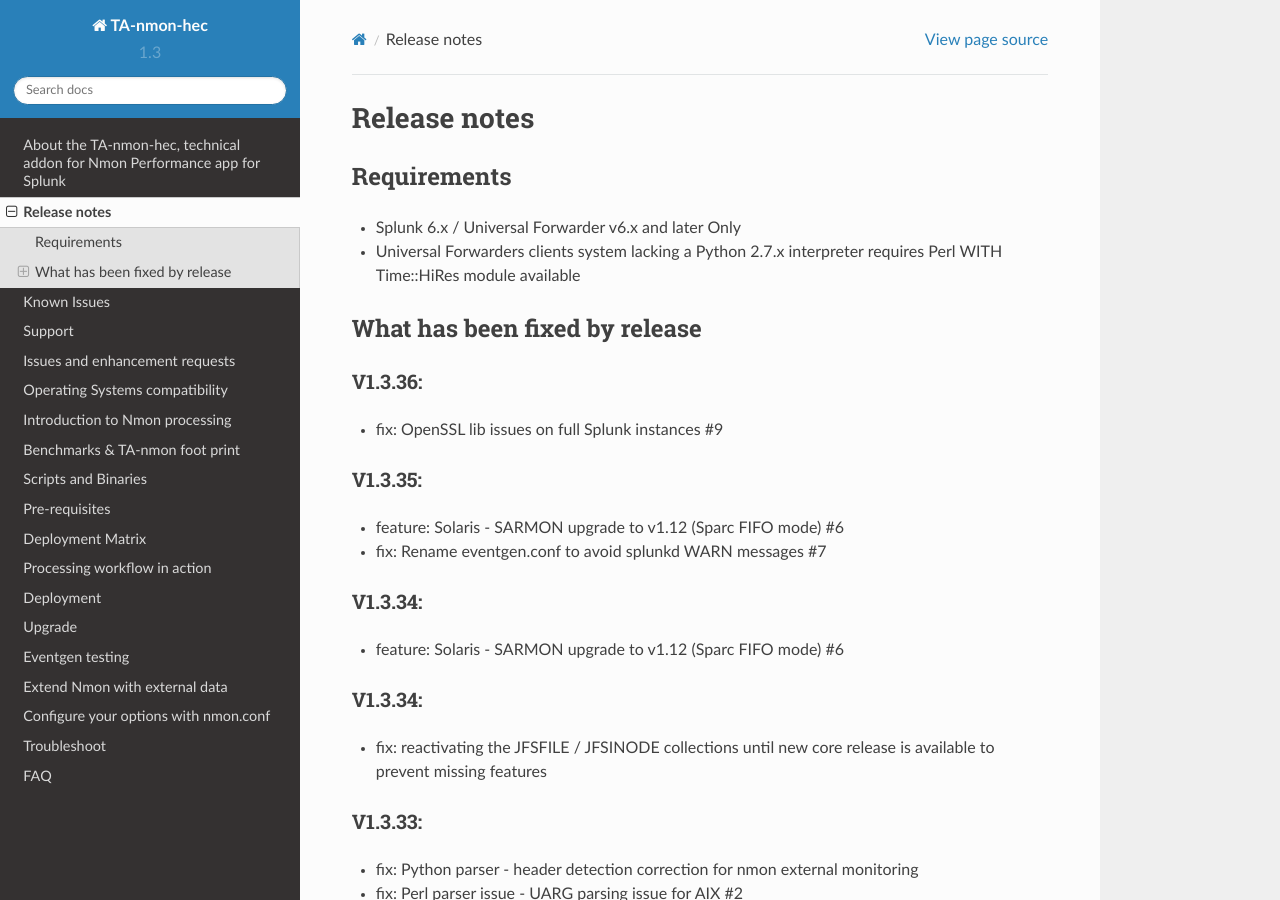
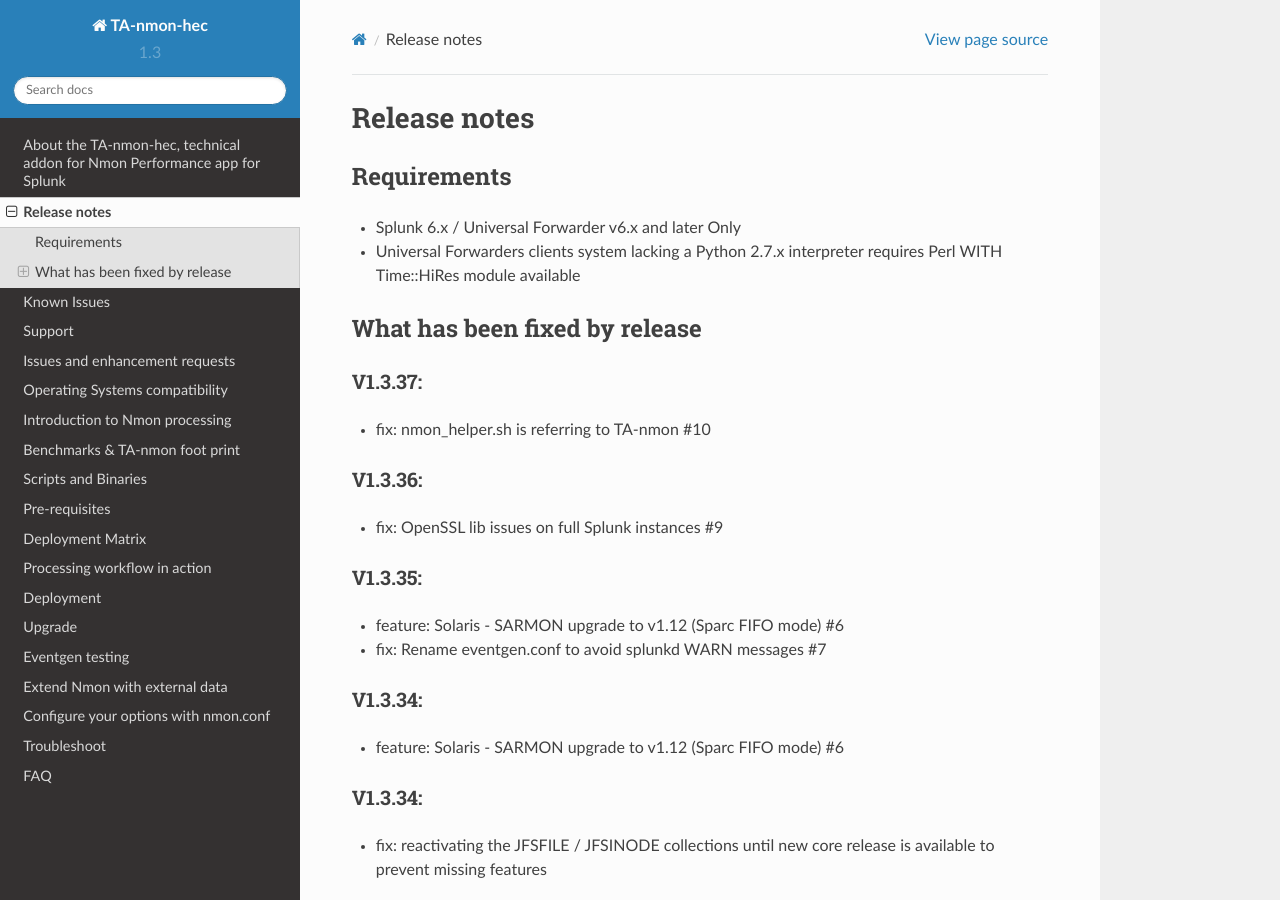
Before and after one commit to guilhemmarchand/TA-nmon-hec, a Sphinx documentation site: the page built from docs/releasenotes.rst, in a window 1280 px wide and 900 px high. Built offline with Sphinx 7.4.7 and the Read the Docs theme 2.0.0, drawn with Linux system fonts in a browser that asks for light colours.

Commit message:
nmon_helper.sh is referring to TA-nmon #10

```diff
--- a/docs/releasenotes.rst
+++ b/docs/releasenotes.rst
@@ -13,6 +13,12 @@ Requirements
 ^^^^^^^^^^^^^^^^^^^^^^^^^^^^^^
 What has been fixed by release
 ^^^^^^^^^^^^^^^^^^^^^^^^^^^^^^
+
+========
+V1.3.37:
+========
+
+- fix: nmon_helper.sh is referring to TA-nmon #10
 
 ========
 V1.3.36:
```
Also changed, not shown: 3 other files.
